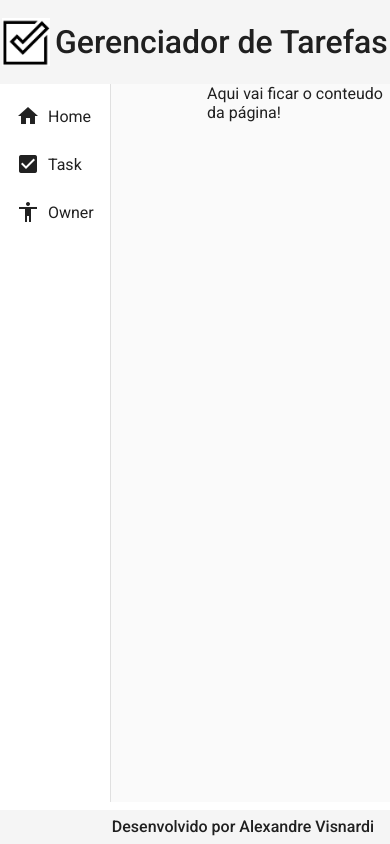
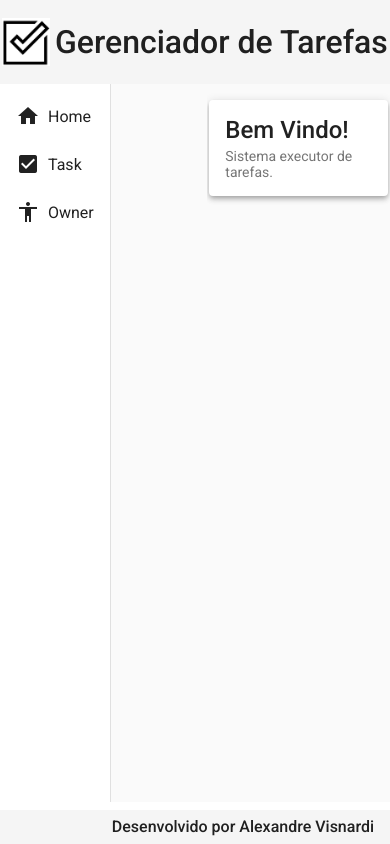
Before and after one commit to avisnardi/vsn.task.front.repo, an Angular app in the folder vsn-task-front/: page / in a window 390 px wide. Built offline with nearby package versions, Linux system fonts and the light colour scheme.

Commit message:
Aula 31 - Implementando o componente HOME e criando rotas.

```diff
--- /dev/null
+++ b/vsn-task-front/src/app/app-routing.module.ts
@@ -0,0 +1,11 @@
+import { Routes, RouterModule } from '@angular/router'
+import { HomeComponent } from './components/views/home/home.component';
+
+const routes: Routes = [
+    //home
+    {
+        path: '',
+        component: HomeComponent
+    }
+];
+export const RoutingModule = RouterModule.forRoot(routes);
--- a/vsn-task-front/src/app/components/template/nav/nav.component.html
+++ b/vsn-task-front/src/app/components/template/nav/nav.component.html
@@ -1,7 +1,7 @@
 <mat-sidenav-container class="conteiner">
     <mat-sidenav mode="side" opened>
         <mat-nav-list>
-            <a mat-list-item>
+            <a routerLink="" routerLinkActive="router-link-active"  mat-list-item>
                 <i class="material-icons">home</i>Home
             </a>
             <a mat-list-item>
@@ -14,6 +14,6 @@
     </mat-sidenav>
 
     <mat-sidenav-content>
-        Aqui vai ficar o conteudo da página!
+        <router-outlet></router-outlet>
     </mat-sidenav-content>
 </mat-sidenav-container>
--- a/vsn-task-front/src/app/components/template/nav/nav.component.ts
+++ b/vsn-task-front/src/app/components/template/nav/nav.component.ts
@@ -1,4 +1,5 @@
 import { Component, OnInit } from '@angular/core';
+import { Routes, RouterModule } from '@angular/router'
 
 @Component({
   selector: 'app-nav',
--- /dev/null
+++ b/vsn-task-front/src/app/components/views/home/home.component.css
@@ -0,0 +1,16 @@
+.home {
+    width: 95%;
+    margin: 1rem auto;
+}
+
+@media(max-width: 450px) {
+    .home {
+        width: 70%;
+    }
+}
+
+@media(max-width: 770px) {
+    .home {
+        width: 80%;
+    }
+}
--- /dev/null
+++ b/vsn-task-front/src/app/components/views/home/home.component.html
@@ -0,0 +1,4 @@
+<mat-card class="home mat-elevation-z4" >
+    <mat-card-title class="title">Bem Vindo!</mat-card-title>
+    <mat-card-subtitle class="title">Sistema executor de tarefas.</mat-card-subtitle>
+</mat-card>
--- /dev/null
+++ b/vsn-task-front/src/app/components/views/home/home.component.ts
@@ -0,0 +1,15 @@
+import { Component, OnInit } from '@angular/core';
+
+@Component({
+  selector: 'app-home',
+  templateUrl: './home.component.html',
+  styleUrls: ['./home.component.css']
+})
+export class HomeComponent implements OnInit {
+
+  constructor() { }
+
+  ngOnInit(): void {
+  }
+
+}
```
Also changed, not shown: vsn-task-front/src/app/app.module.ts (+12 -3 lines).
